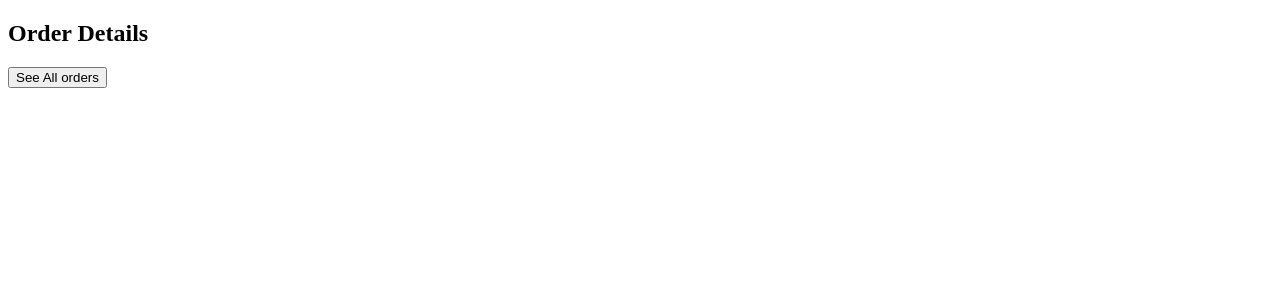
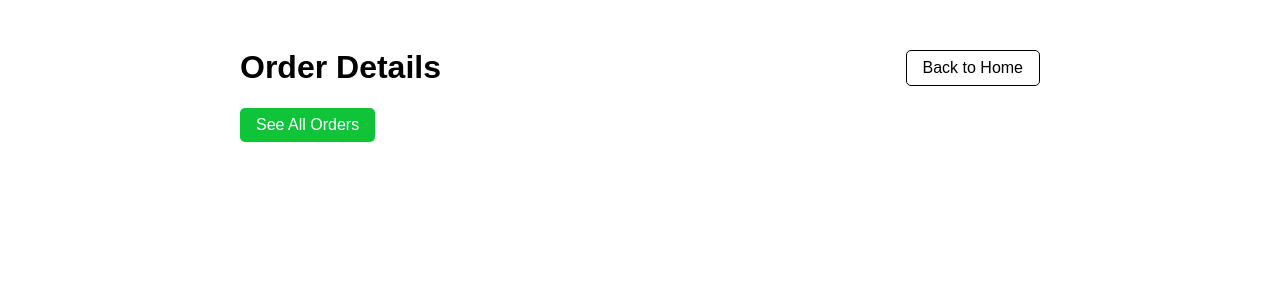
Before and after one commit to ae556/IDM364-ae556, a SvelteKit app: page /orders/1 in a window 1280 px wide. Shown: the top 300 px of the page. Built offline with nearby package versions, Linux system fonts and the light colour scheme.

Commit message:
style buttons

```diff
--- a/src/routes/albums/[id]/+page.svelte
+++ b/src/routes/albums/[id]/+page.svelte
@@ -51,11 +51,18 @@ const handle_add_album_to_cart = () =>{
         align-items: center;
     }
 
-    .default-button{
-        background-color: white;
-        padding: 0.5rem 1.25rem;
-        border-radius: 0.5rem;
+    .default-button {
+        background-color: #0fc439;
+        color: white;
+        padding: 0.5rem 1rem;
+        border: none;
+        border-radius: 0.3125rem;
+        cursor: pointer;
         font-size: 1rem;
+    }
+
+    .default-button:hover {
+        background-color: #0a8a2a;
     }
     img{
         border-radius: 0.5rem;
--- a/src/routes/checkout/+page.svelte
+++ b/src/routes/checkout/+page.svelte
@@ -54,11 +54,18 @@
 
 <style>
   .default-button {
-    background-color: white;
-    padding: 0.5rem 1.25rem;
-    border-radius: 0.5rem;
-    font-size: 1rem;
-  }
+        background-color: #0fc439;
+        color: white;
+        padding: 0.5rem 1rem;
+        border: none;
+        border-radius: 0.3125rem;
+        cursor: pointer;
+        font-size: 1rem;
+    }
+
+    .default-button:hover {
+        background-color: #0a8a2a;
+    }
   .container {
     display: flex;
     flex-direction: column;
--- a/src/routes/orders/[id]/+page.svelte
+++ b/src/routes/orders/[id]/+page.svelte
@@ -1,41 +1,107 @@
 <script>
   export let data
-import {browser}from "$app/environment"
- import orders_store from "$lib/stores/orders"
+  import { browser } from '$app/environment'
+  import orders_store from '$lib/stores/orders'
   const orders_parse = JSON.parse($orders_store)
   const foundOrder = orders_parse.find((order) => {
     return order.id === data.order.id
   })
- console.log (foundOrder)
+  console.log(foundOrder)
 </script>
+
+<div class="container">
+  <header>
+    <h1>Order Details</h1>
     <div>
-    <header>
-        <h2>
-            Order Details
-        </h2>
+      <button class="default-button secondary-button">
+        <a href="/albums">Back to Home</a>
+      </button>
+    </div>
   </header>
   {#if browser && foundOrder}
-        <div>
+    <div class="order-container">
+      <div class="items-container">
         {#each foundOrder.items as item}
-        <div>
+          <div class="item">
             <h3>{item.title}</h3>
-            <h4>{item.price}</h4>
+            <h4>${item.price}</h4>
           </div>
         {/each}
       </div>
-        <div>
-            <header>
+      <footer>
         <h2>
-                    Total Price: {foundOrder.items.reduce((a,item)=> a+item.price, 0)}
+          Total Price: ${foundOrder.items.reduce(
+            (a, item) => a + item.price,
+            0,
+          )}
         </h2>
-            </header>
-
+      </footer>
     </div>
   {/if}
   <div>
-            <button on:click={() => location.href = "/orders"}>
-               See All orders
+    <button class="default-button" on:click={() => (location.href = '/orders')}>
+      See All Orders
     </button>
-
   </div>
 </div>
+
+<style>
+  header {
+    display: flex;
+    align-items: center;
+    justify-content: space-between;
+  }
+  .container {
+    margin: 0 auto;
+    padding: 20px;
+    max-width: 800px;
+    font-family: Arial, sans-serif;
+  }
+
+  .order-container {
+    border: 1px solid #ccc;
+    border-radius: 0.3125rem; /* Rounded corners */
+    padding: 1.25rem; /* Padding in rem */
+    margin-bottom: 1.25rem; /* Margin bottom in rem */
+  }
+
+  .items-container {
+    border-top: 1px solid #ccc;
+    padding-top: 10px;
+    margin-top: 10px;
+  }
+
+  .item {
+    margin-bottom: 10px;
+  }
+
+  footer {
+    margin-top: 20px;
+    text-align: right;
+  }
+
+  .default-button {
+    background-color: #0fc439;
+    color: white !important;
+    padding: 0.5rem 1rem;
+    border: none;
+    border-radius: 0.3125rem;
+    cursor: pointer;
+    font-size: 1rem;
+  }
+  a {
+    color: black;
+    text-decoration: none;
+  }
+  .default-button:hover {
+    background-color: #0a8a2a;
+  }
+  .secondary-button {
+    background-color: white;
+    color: black;
+    border: 1px solid black;
+  }
+  .secondary-button:hover {
+    background-color: antiquewhite;
+  }
+</style>
```
Lines whose indentation alone changed are shown as unchanged.
